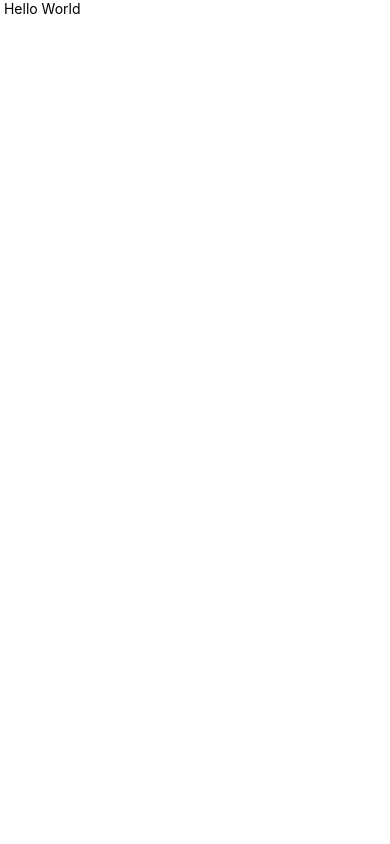
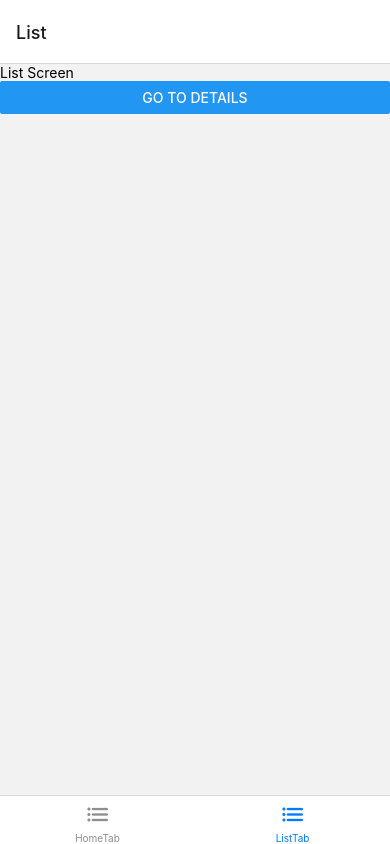
Before and after one commit to yalusis/Magic-Hat, a React Native app: screen /ListTab in a window 390 px wide. Built offline with nearby package versions, Linux system fonts and the light colour scheme.

Commit message:
added navigation

```diff
--- a/App.tsx
+++ b/App.tsx
@@ -1,13 +1,13 @@
 import React from 'react';
-import { Text } from 'react-native';
 import { SafeAreaProvider } from 'react-native-safe-area-context';
+import MainDrawerAndRouter from './src/components/navigation/main_drawer_and_router';
 
 
 function App(): React.JSX.Element {
 
   return (
     <SafeAreaProvider>
-      <Text> Hello World </Text>
+      <MainDrawerAndRouter />
     </SafeAreaProvider>
   );
 }
--- /dev/null
+++ b/src/components/navigation/main_drawer_and_router.tsx
@@ -0,0 +1,29 @@
+/* eslint-disable react/no-unstable-nested-components */
+import * as React from 'react';
+import { NavigationContainer } from '@react-navigation/native';
+import { createBottomTabNavigator } from '@react-navigation/bottom-tabs';
+import Icon from 'react-native-vector-icons/Ionicons';
+import HomeStack from './stack/HomeStack';
+import ListStack from './stack/ListStack';
+
+const Tab = createBottomTabNavigator();
+
+export default function MainDrawerAndRouter(): React.ReactNode {
+  return (
+    <NavigationContainer>
+      <Tab.Navigator
+        screenOptions={({ route }) => ({
+          tabBarIcon: ({ color, size }) => {
+            let iconName: string = route.name === 'Home' ? 'home' : 'list';
+
+            return <Icon name={iconName} size={size} color={color} />;
+          },
+          headerShown: false,
+        })}
+      >
+        <Tab.Screen name="HomeTab" component={HomeStack} />
+        <Tab.Screen name="ListTab" component={ListStack} />
+      </Tab.Navigator>
+    </NavigationContainer>
+  );
+}
--- /dev/null
+++ b/src/components/navigation/stack/HomeStack.tsx
@@ -0,0 +1,15 @@
+import * as React from 'react';
+import { createStackNavigator } from '@react-navigation/stack';
+import HomeScreen from '../../pages/home/HomeScreen';
+
+const Stack = createStackNavigator();
+
+function HomeStack() {
+  return (
+    <Stack.Navigator>
+      <Stack.Screen name="Home" component={HomeScreen} />
+    </Stack.Navigator>
+  );
+}
+
+export default HomeStack;
--- /dev/null
+++ b/src/components/navigation/stack/ListStack.tsx
@@ -0,0 +1,17 @@
+import * as React from 'react';
+import { createStackNavigator } from '@react-navigation/stack';
+import DetailsScreen from '../../pages/details/DetailsScreen';
+import ListScreen from '../../pages/list/ListScreen';
+
+const Stack = createStackNavigator();
+
+function ListStack() {
+  return (
+    <Stack.Navigator>
+      <Stack.Screen name="List" component={ListScreen} />
+      <Stack.Screen name="Details" component={DetailsScreen} />
+    </Stack.Navigator>
+  );
+}
+
+export default ListStack;
--- /dev/null
+++ b/src/components/pages/details/DetailsScreen.tsx
@@ -0,0 +1,21 @@
+import React from 'react';
+import { View, Text, Button } from 'react-native';
+import { DetailsScreenNavigationProp } from '../../../constants/types';
+
+interface DetailsScreenProps {
+    navigation: DetailsScreenNavigationProp;
+}
+
+function DetailsScreen({ navigation }: DetailsScreenProps) {
+  return (
+    <View>
+      <Text>Details Screen</Text>
+      <Button
+        title="Go to List"
+        onPress={() => navigation.navigate('List')}
+      />
+    </View>
+  );
+}
+
+export default DetailsScreen;
--- /dev/null
+++ b/src/components/pages/home/HomeScreen.tsx
@@ -0,0 +1,12 @@
+import React from 'react';
+import { View, Text } from 'react-native';
+
+function HomeScreen() {
+  return (
+    <View>
+      <Text>Home Screen</Text>
+    </View>
+  );
+}
+
+export default HomeScreen;
--- /dev/null
+++ b/src/components/pages/list/ListScreen.tsx
@@ -0,0 +1,21 @@
+import React from 'react';
+import { View, Text, Button } from 'react-native';
+import { ListScreenNavigationProp } from '../../../constants/types';
+
+interface ListScreenProps {
+    navigation: ListScreenNavigationProp;
+}
+
+function ListScreen({ navigation }: ListScreenProps) {
+  return (
+    <View>
+      <Text>List Screen</Text>
+      <Button
+        title="Go to Details"
+        onPress={() => navigation.navigate('Details')}
+      />
+    </View>
+  );
+}
+
+export default ListScreen;
--- /dev/null
+++ b/src/constants/types.ts
@@ -0,0 +1,10 @@
+// types.ts
+import { StackNavigationProp } from '@react-navigation/stack';
+
+export type ListStackParamList = {
+  List: undefined;
+  Details: undefined;
+};
+
+export type ListScreenNavigationProp = StackNavigationProp<ListStackParamList, 'List'>;
+export type DetailsScreenNavigationProp = StackNavigationProp<ListStackParamList, 'Details'>;
--- /dev/null
+++ b/src/types/react-native-vector-icons.d.ts
@@ -0,0 +1,4 @@
+declare module 'react-native-vector-icons/Ionicons' {
+    import { Icon } from 'react-native-vector-icons';
+    export default Icon;
+}
--- a/tsconfig.json
+++ b/tsconfig.json
@@ -2,5 +2,6 @@
   "compilerOptions": {
     "jsx": "react"
   },
+  "include": ["src/**/*", "types/**/*"],
   "extends": "@react-native/typescript-config/tsconfig.json"
 }
```
Also changed, not shown: package.json (+9 -1 lines), 4 other files (tests, documents, lock files or other folders).
